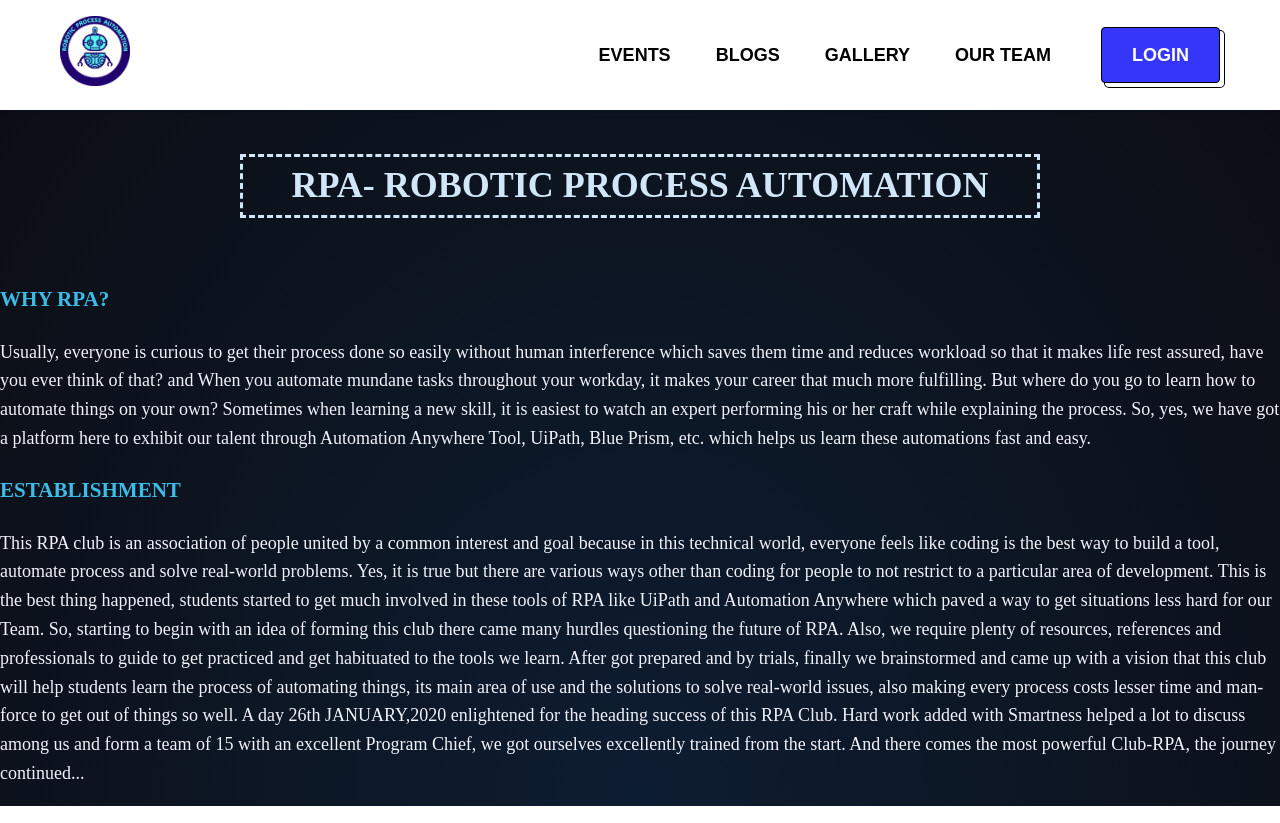
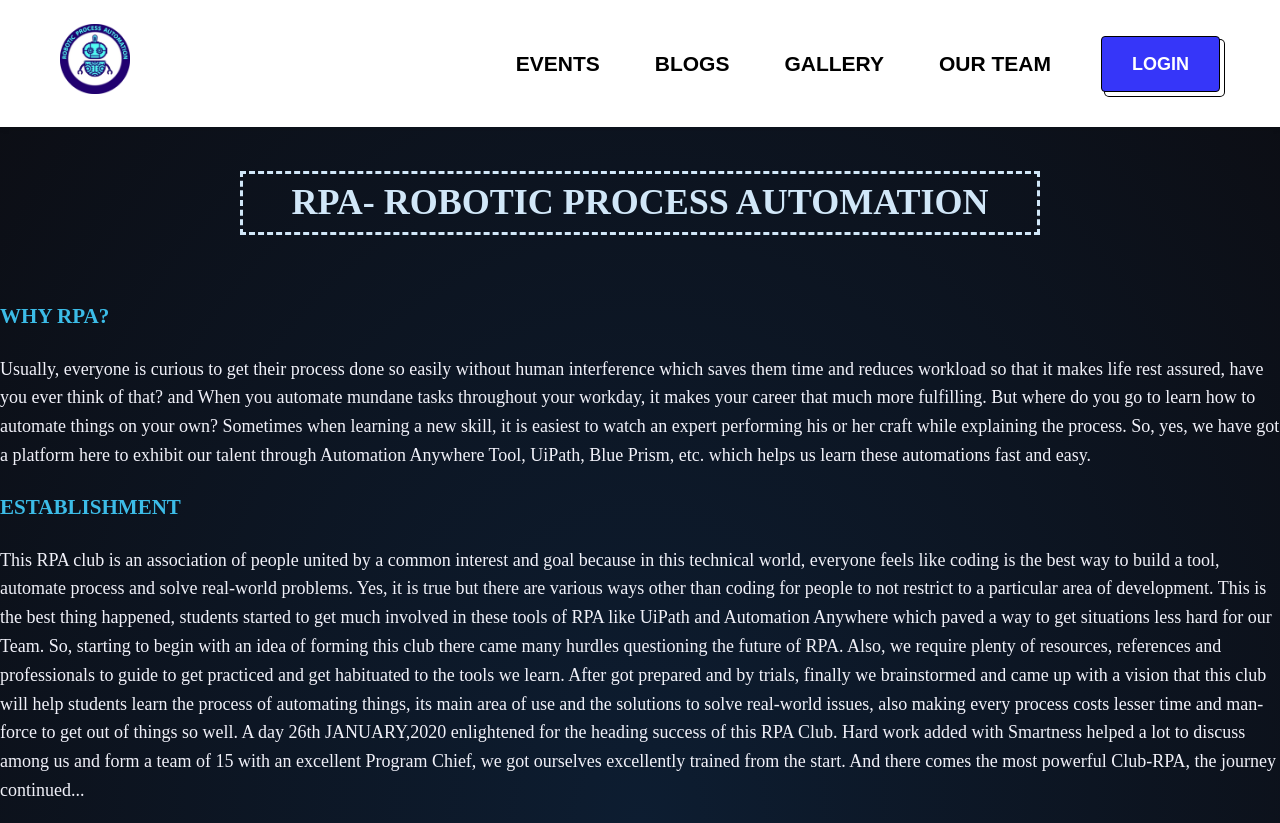
Before and after one commit to udaytripurani/RPA-Website, a React (Create React App) app in the folder project/: page / in a window 1280 px wide. Built offline with nearby package versions, Linux system fonts and the light colour scheme.

Commit message:
changes navbar css

```diff
--- a/project/src/nav.css
+++ b/project/src/nav.css
@@ -52,7 +52,7 @@
     display: flex;
     align-items: center;
     justify-content: space-between;
-    height: 70px;
+    height: 87px;
 
     padding: 20px 60px; /* Padding to control the spacing around the elements in the navbar */
     box-shadow: 0 2px 5px rgba(0, 0, 0, 0.1);
@@ -77,14 +77,14 @@
   }
 
   .navbar-components li {
-    margin-left: 45px;
+    margin-left: 55px;
      /* Increase or decrease the margin to adjust the spacing */
   }
 
   .navbar-components a {
     text-decoration: none;
     color: #000000; /* Black color for the text */
-    font-size: 18px; /* Increase the font size of the elements as needed */
+    font-size: 21px; /* Increase the font size of the elements as needed */
     font-family: "Gotham", sans-serif; /* Use the "Gotham" font family */
     text-transform: uppercase; /* Convert the text to all capitals */
     font-weight: bold; /* Add bold font weight */
```
